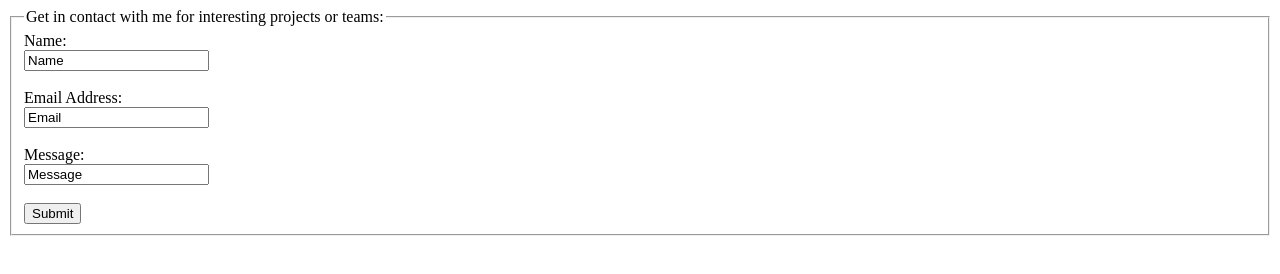
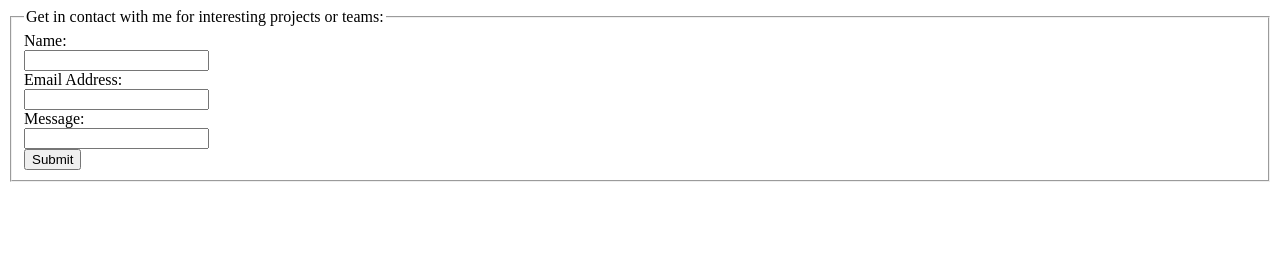
Before and after one commit to Lunarus16/Lunarus16.github.io, a plain HTML site: page index.html in a window 1280 px wide. Drawn offline with Linux system fonts and the light colour scheme.

Commit message:
added to web server

```diff
--- a/index.html
+++ b/index.html
@@ -5,11 +5,11 @@
  			<fieldset>
     				<legend>Get in contact with me for interesting projects or teams:</legend>
     				Name:<br>
-    				<input type="text" name="name" value="Name"><br><br>
+    				<input type="text" name="name" id="name"><br>
     				Email Address:<br>
-    				<input type="text" name="email" value="Email"><br><br>
+    				<input type="text" name="email" id="email"><br>
 				Message:<br>
-    				<input type="text" name="message" value="Message"><br><br>
+    				<input type="text" name="message" id="message"><br>
     				<input type="submit" value="Submit">
   			</fieldset>
 		 </form>
```
